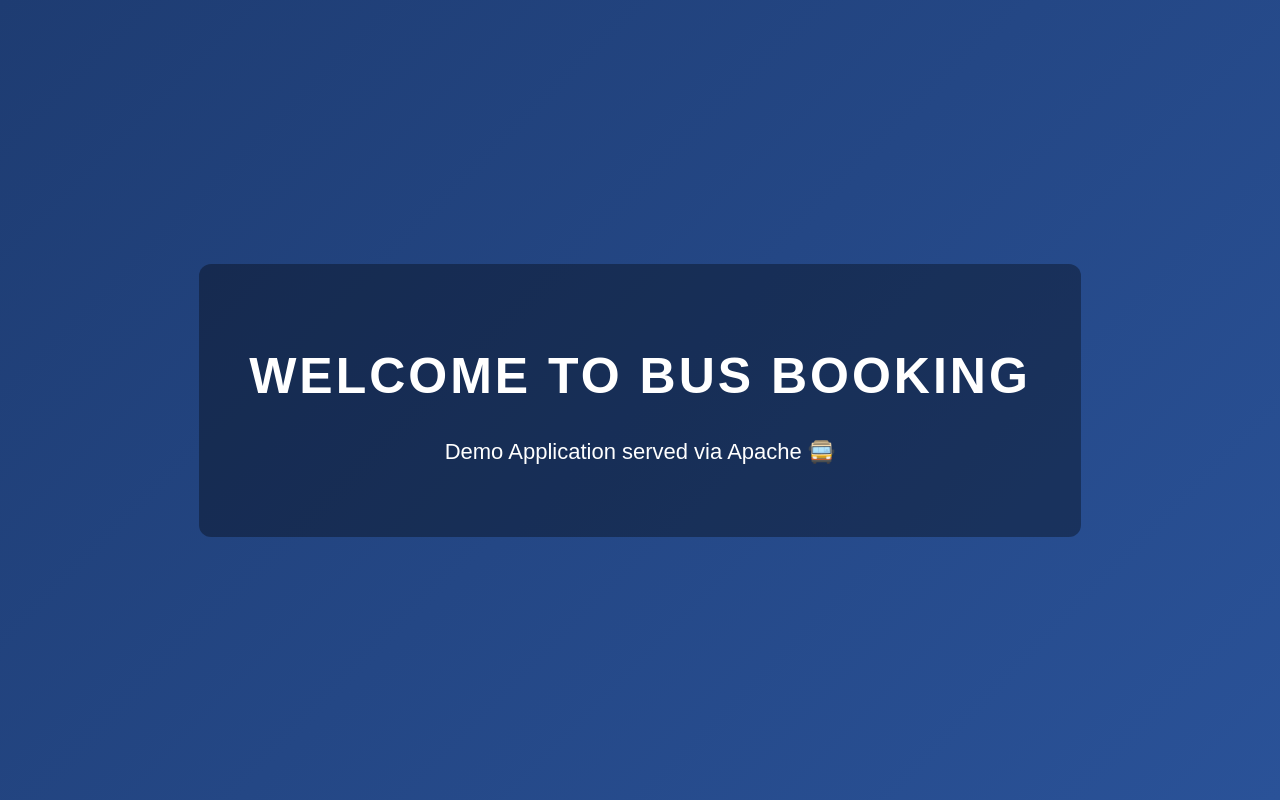
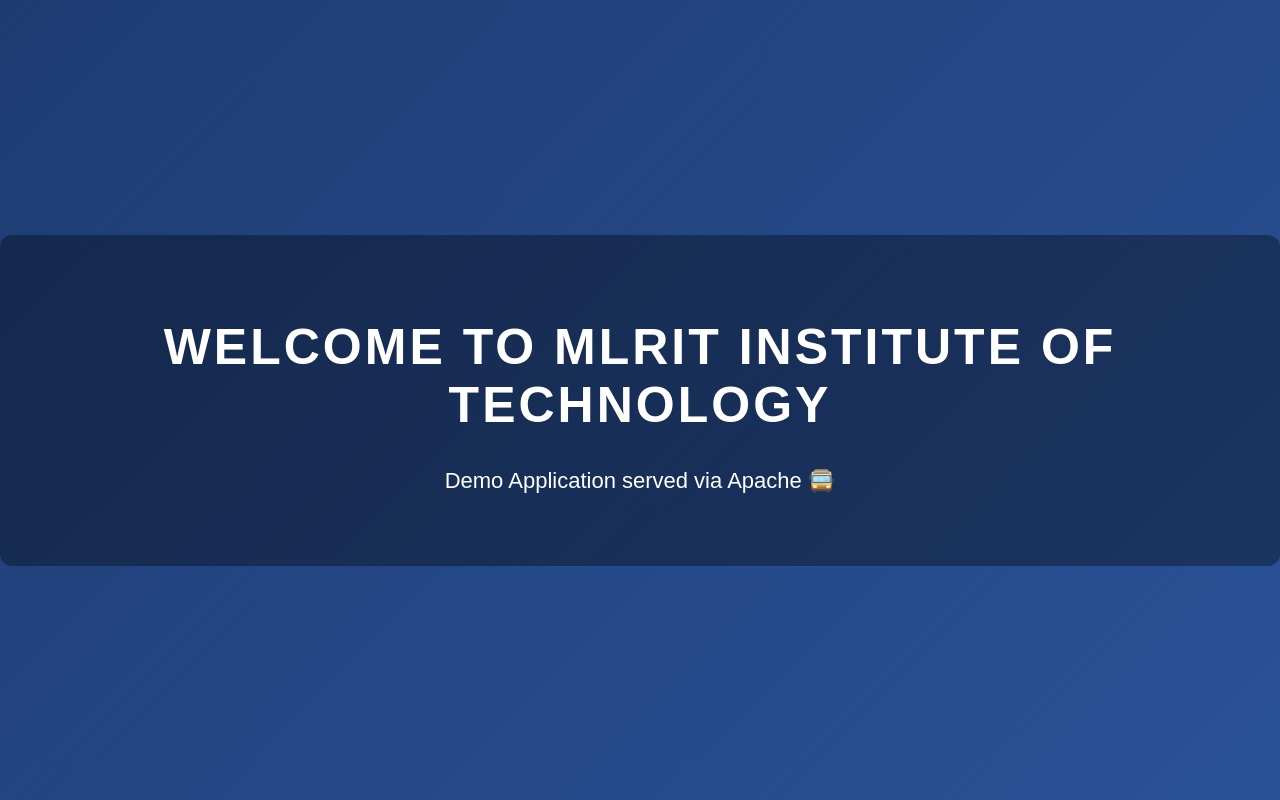
Before and after one commit to chinabudhi123/bus-booking-app, a plain HTML site: page index.html in a window 1280 px wide. Drawn offline with Linux system fonts and the light colour scheme.

Commit message:
index.html file modified

```diff
--- a/index.html
+++ b/index.html
@@ -36,7 +36,7 @@
 <body>
 
     <div class="box">
-        <h1>WELCOME TO BUS BOOKING</h1>
+        <h1>WELCOME TO MLRIT INSTITUTE OF TECHNOLOGY</h1>
         <p>Demo Application served via Apache 🚍</p>
     </div>
 
```
